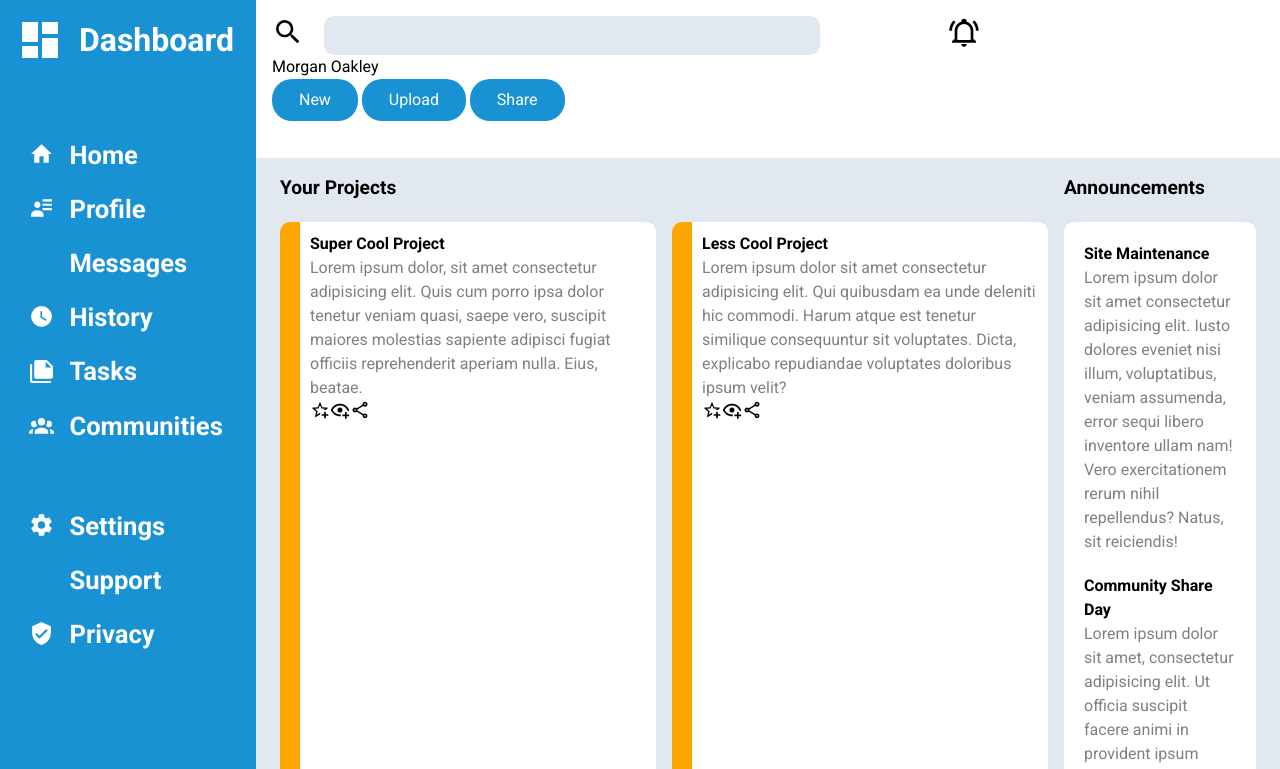
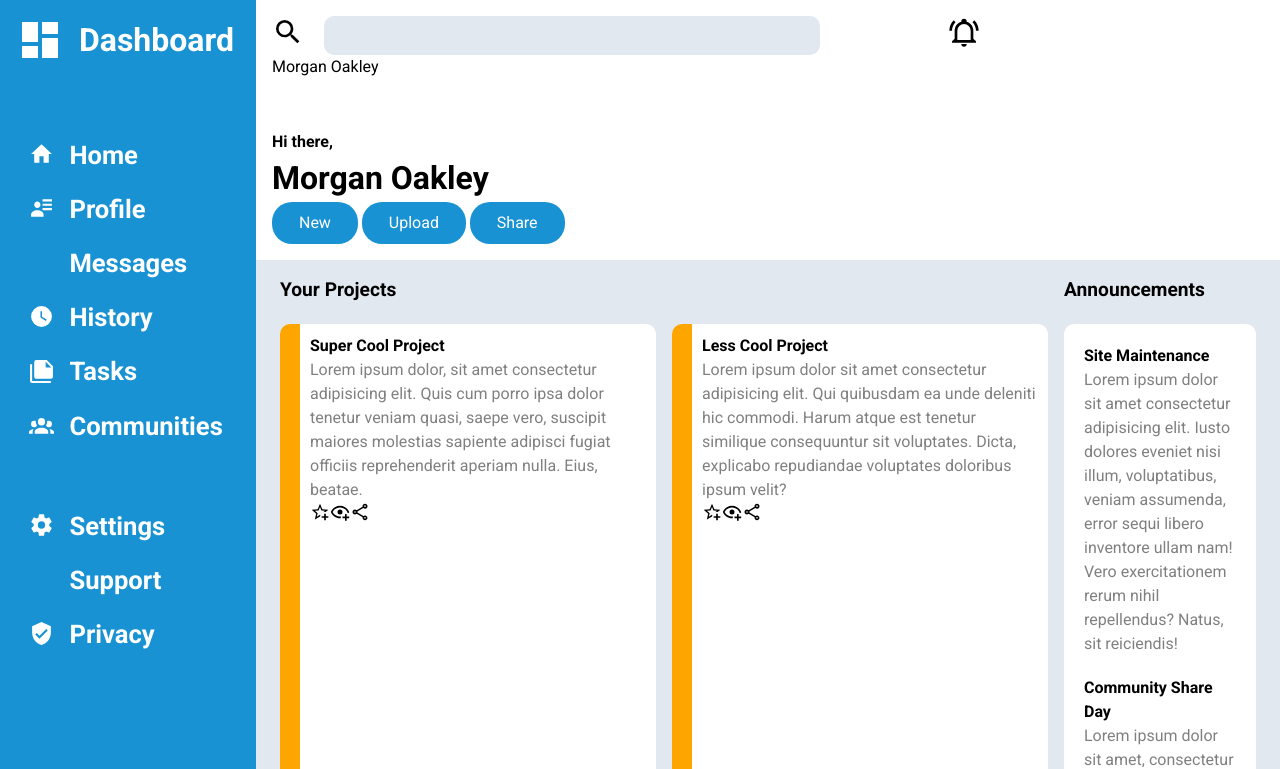
Before and after one commit to Layk321/Admin-Dashboard, a plain HTML site: page index.html in a window 1280 px wide. Shown: the top 769 px of the page. Drawn offline with Linux system fonts and the light colour scheme; files whose address does not match are found by name.

Commit message:
Inline styles

```diff
--- a/index.html
+++ b/index.html
@@ -30,17 +30,20 @@
         <header>
             <div class="search-container">
                 <div class="input-wrapper"><input></div>
-                <div>Morgan Oakley</div>
+                <span style="text-wrap: nowrap;">Morgan Oakley</span>
             </div>
 
             <div class="create-post-container">
                 <div class="account-greeting">
-
+                    <div><span style="font-weight: 700; font-size: 1em;">Hi there,</span>
+                        <br><span style="font-weight: 700; font-size: 2em;"> Morgan Oakley </span>
+                    </div>
                 </div>
-
-                <button>New</button>
-                <button>Upload</button>
-                <button>Share</button>
+                <div class="create-post-button-wrapper">
+                    <button>New</button>
+                    <button>Upload</button>
+                    <button>Share</button>
+                </div>
             </div>
         </header>
 
```
